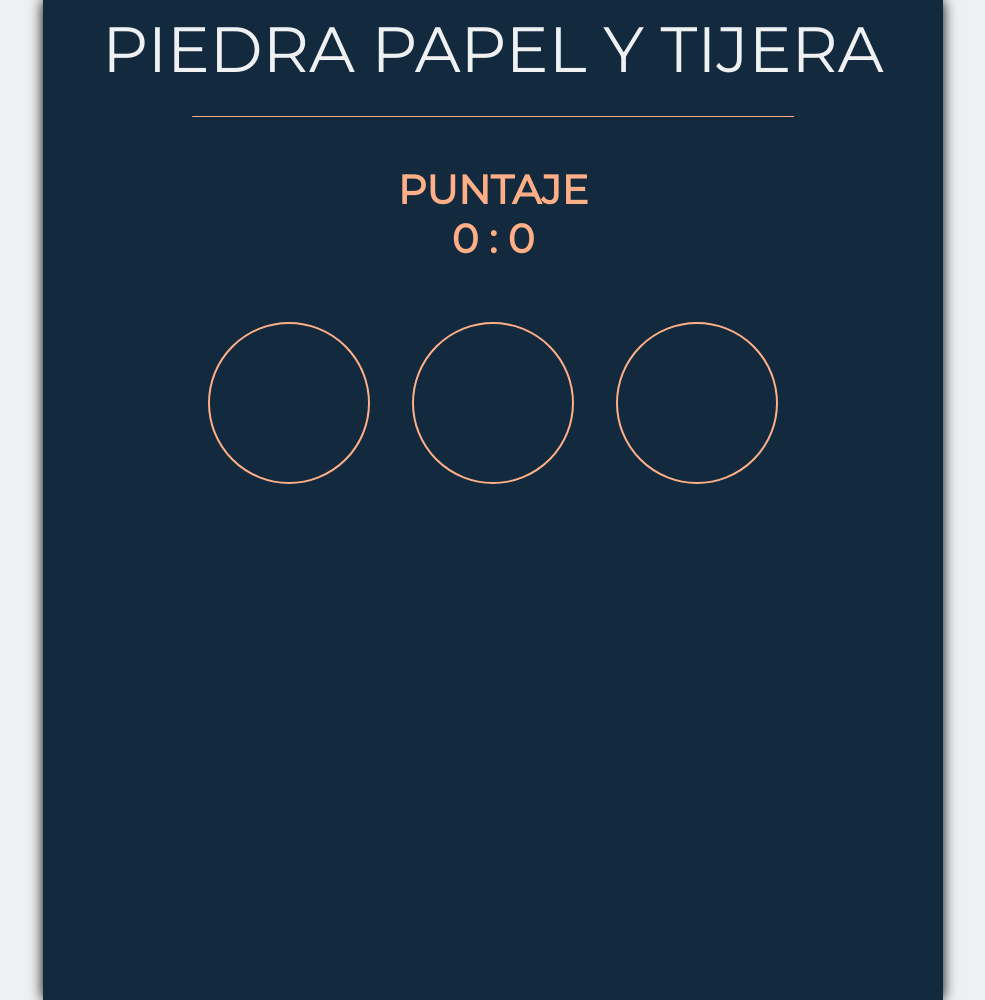
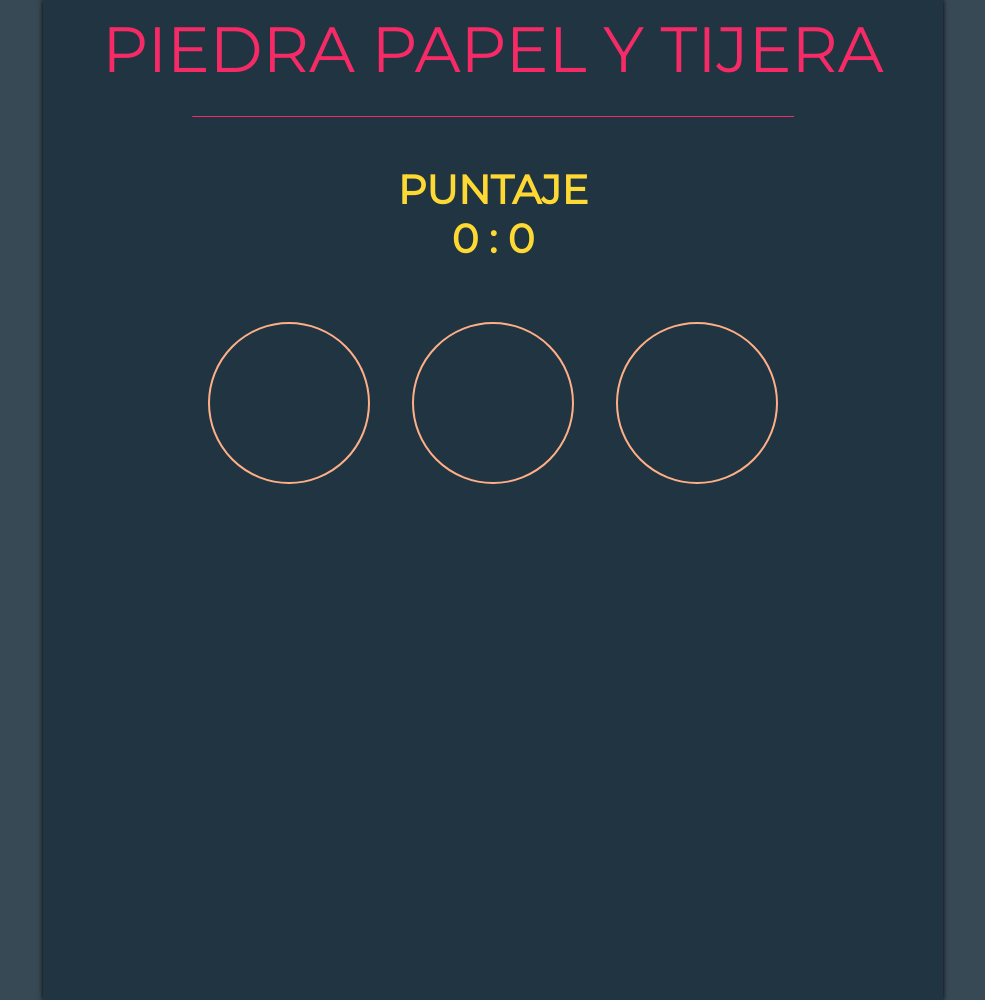
Before and after one commit to Jamitty/project, a plain HTML site: page index.html in a window 1280 px wide. Shown: the whole page, without its empty margins (147-1132 px from the left). Drawn offline with Linux system fonts and the light colour scheme.

Commit message:
Update style.css

```diff
--- a/style.css
+++ b/style.css
@@ -1,22 +1,22 @@
 body {
-    background-color: #eef0f2;
+    background-color: #374955;
     margin-top: 0px;
     margin-bottom: 0px;
     font-family: 'Montserrat', sans-serif;
 }
 
 hr {
-    border-color: #ffaf87;
+    border-color: #f62a66;
     width: 600px;
     border-top-width: 0px;
 }
 .cont1 {
-    background-color: #13293d;
+    background-color: #203541;
     width: 900px;
     text-align: center;
     margin: 0px auto 0px auto;
     height: 1000px;
-    box-shadow: 0px 0px 13px;
+    box-shadow: 0px 0px 5px;
 }
 
 .cont2 {
@@ -33,7 +33,7 @@ hr {
     font-size: 40px;
     font-weight: bold;
     padding:40px;
-    color: #ffaf87;
+    color: #ffd933;
 }
 
 #piedra:hover, #papel:hover, #tijera:hover {
@@ -45,12 +45,12 @@ hr {
     margin:0;
     position:relative;
     font-size: 64px;
-    color: #eef0f2;
+    color: #f62a66;
     font-weight: lighter;
 }
 
 .cont5 {
-    color: #a6ed8e;
+    color: #ffd933;
     font-weight: bold;
 }
 
```
